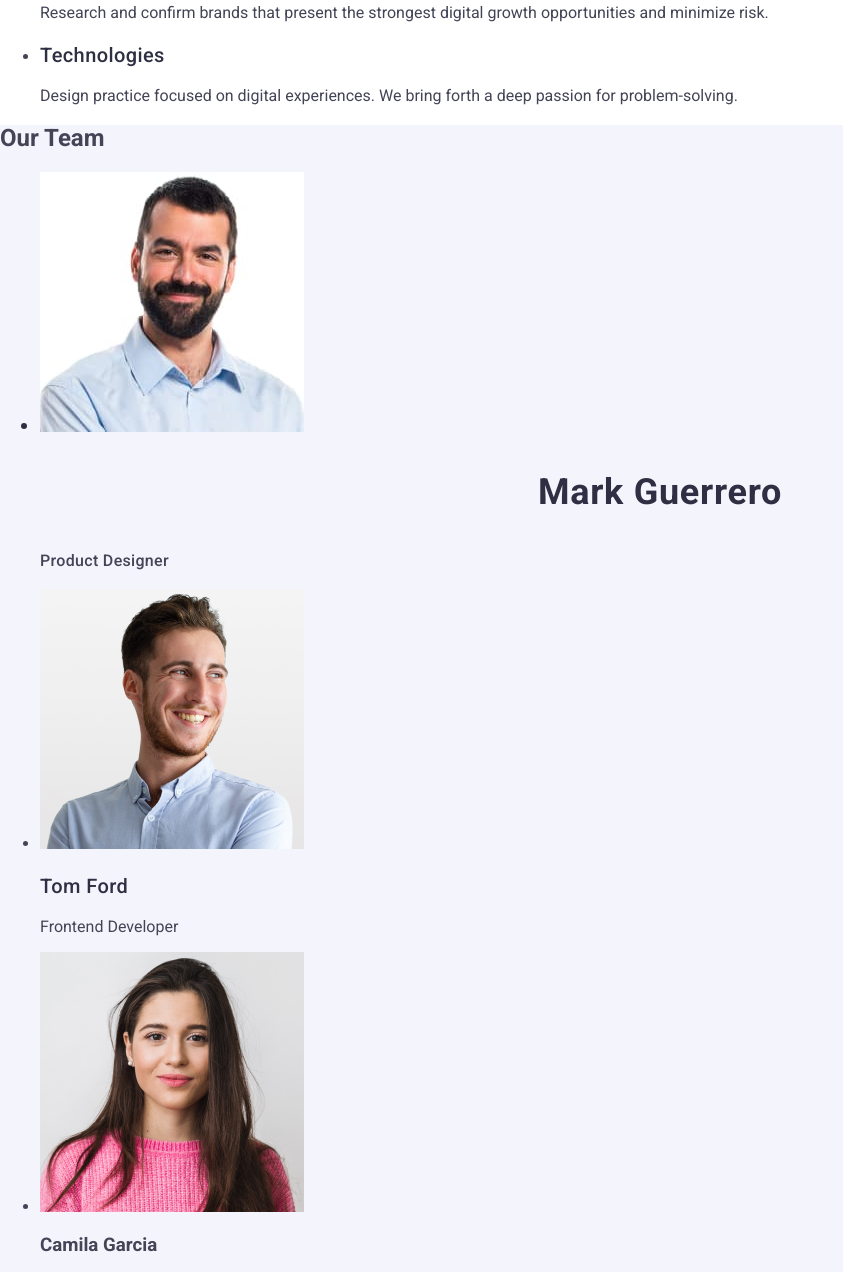
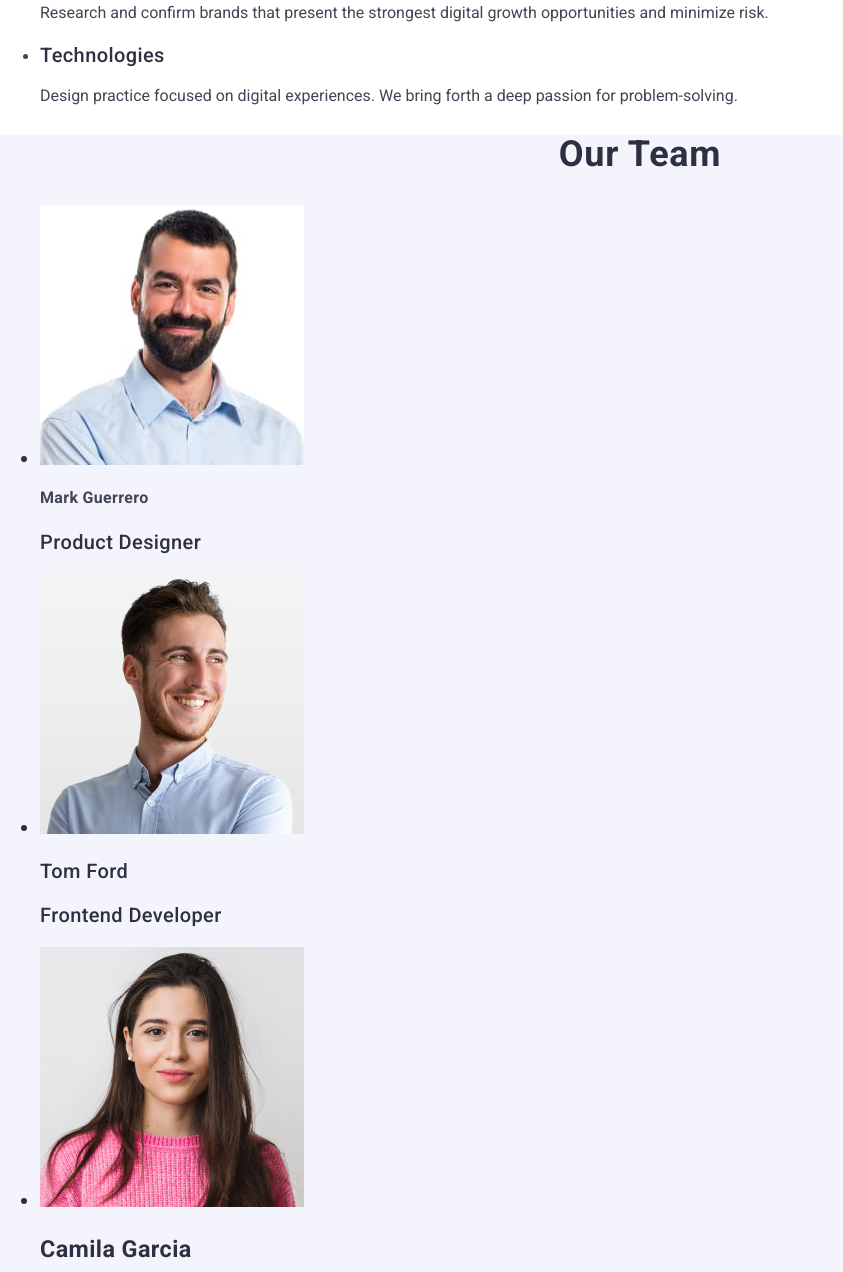
Before and after one commit to VadymLys/goit-markup-hw-02, a plain HTML site: page index.html in a window 1280 px wide. Shown: the part 680-1952 px from the top of the page, without its empty margins (0-843 px from the left). Drawn offline with nearby package versions, Linux system fonts and the light colour scheme.

Commit message:
style css 6

```diff
--- a/css/styles.css
+++ b/css/styles.css
@@ -187,6 +187,7 @@ body {
     letter-spacing: 0.02em;
     text-transform: capitalize;
     color:#2e2f42;
+
 }
 
 .about-1 {
@@ -199,7 +200,7 @@ body {
 }
 
 .about-desc{
-    line-height: 1.5;
+     line-height: 1.5;
     letter-spacing: 0.02em;
     font-size: 16px;
 }
--- a/index.html
+++ b/index.html
@@ -74,26 +74,26 @@
                      <!--Our team-->
     <section class="about-team">
 
-        <h2>Our Team</h2>
+        <h2 class="about-person">Our Team</h2>
         <ul>
         <li class="about-1">
             <img src="./images/img.jpg" alt="Product Designer" width="264">
-             <h3 class="about-person">Mark Guerrero</h3>
-             <p class="about-desc">Product Designer</p>
+             <h3 class="about-desc"> Mark Guerrero</h3>
+             <p>Product Designer</p>
 
         </li>
 
-        <li>
+        <li class="about-1">
             <img src="./images/Team-Card-2.jpg" alt="Frontend Developer" width="264">
             <h3 class="about-text">Tom Ford</h3>
             <p>Frontend Developer</p>
         </li>
-        <li>
+        <li class="about-1">
            <img src="./images/Team-Card-3.jpg" alt="Marketing" width="264">
             <h3>Camila Garcia</h3>
             <p>Marketing</p>
         </li>
-        <li>
+        <li class="about-1">
            <img src="./images/Team-Card-4.jpg" alt="UI Designer" width="264">
            <h3>Daniel Wilson</h3>
            <p>UI Designer</p>
```
